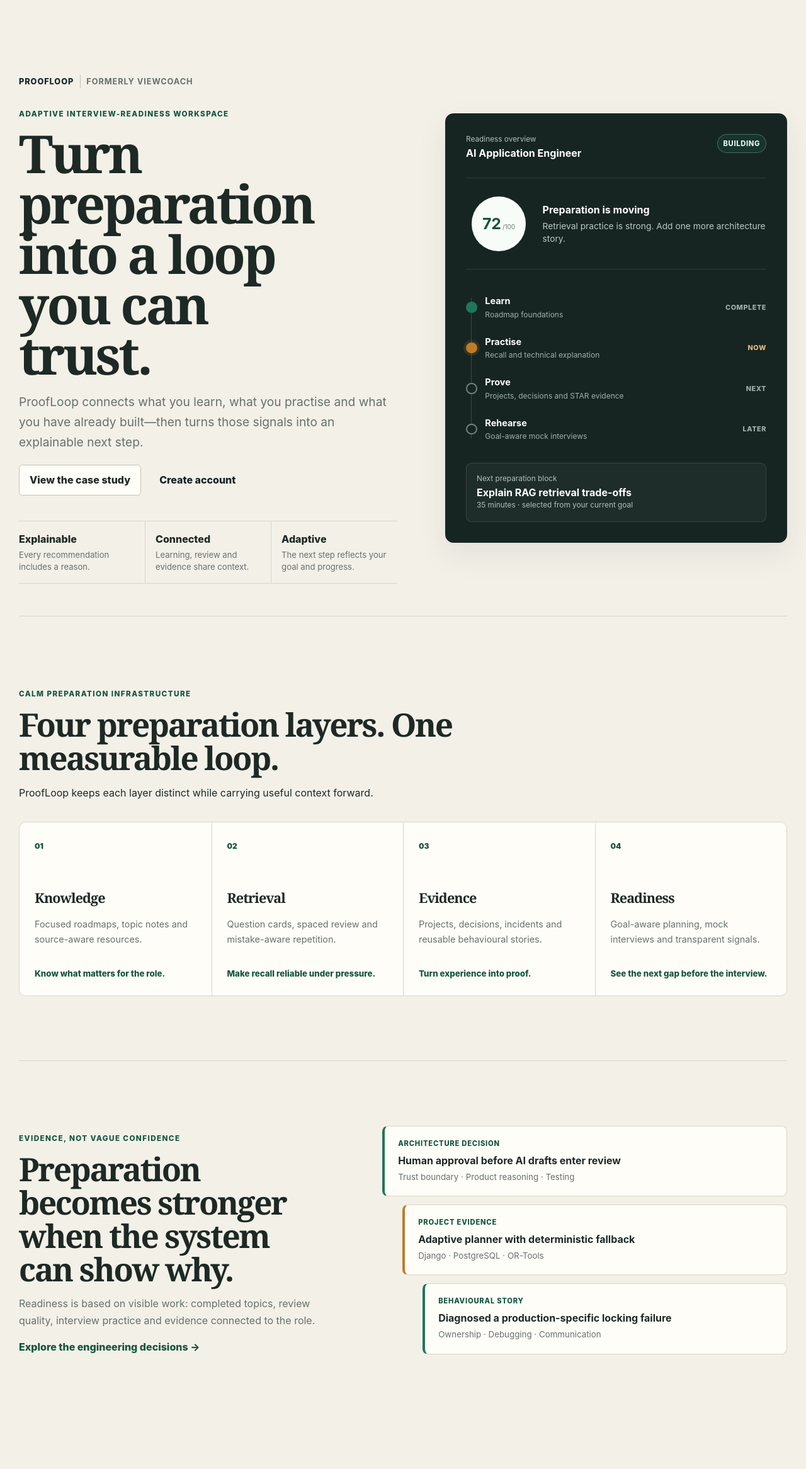
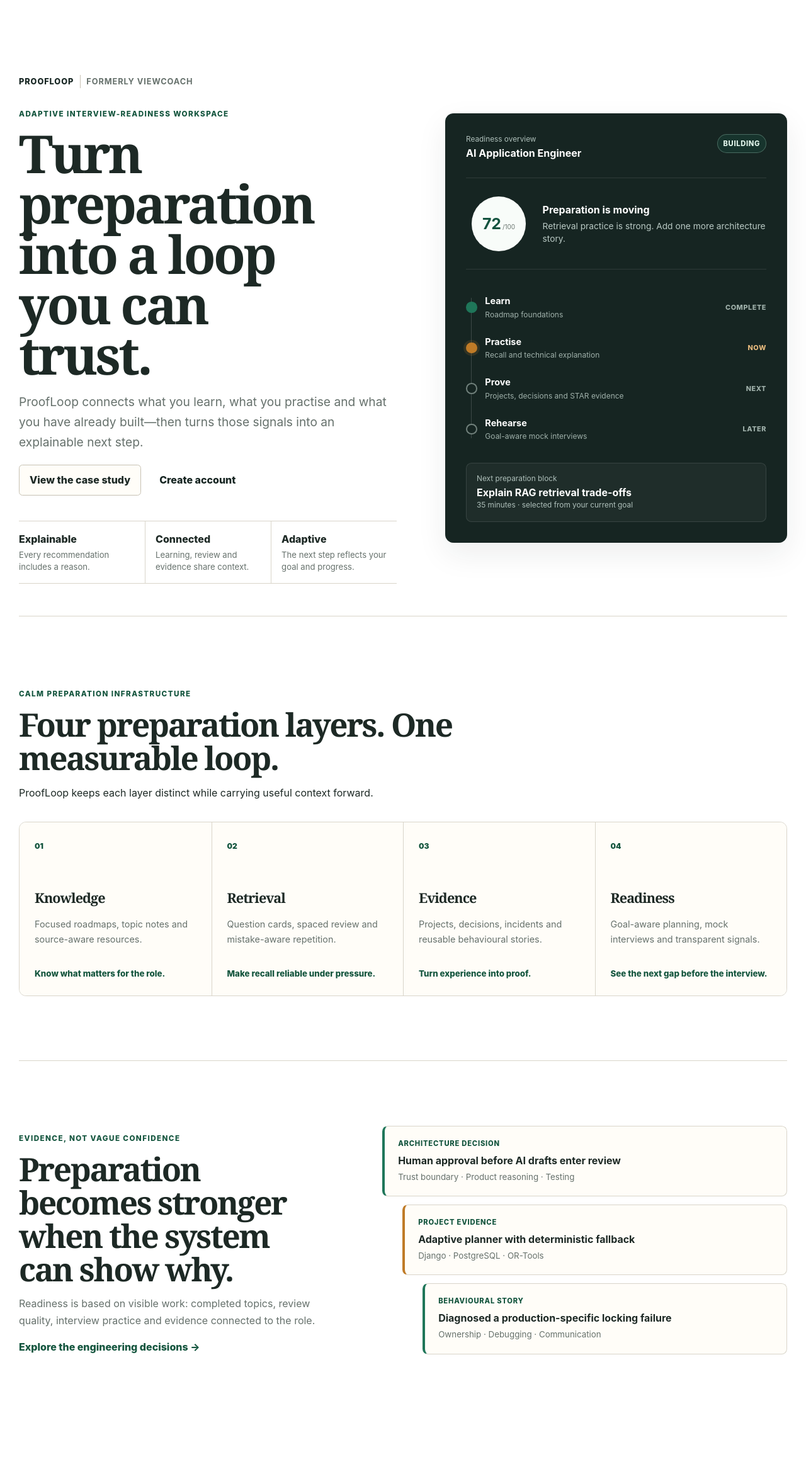
Before and after one commit to nonluthando/ViewCoach, a Django app: page / in a window 1280 px wide. Shown: the part 75-2408 px from the top of the page at 63% size. Run offline with Django 5.2, Linux system fonts and the light colour scheme; some libraries are stand-ins or nearby versions.

Commit message:
Update CSS for background and public body styles

```diff
--- a/static/css/proofloop.css
+++ b/static/css/proofloop.css
@@ -1059,4 +1059,18 @@ body {
         animation-duration: 0.01ms !important;
         animation-iteration-count: 1 !important;
     }
+
 }
+html {
+    background: #ffffff;
+}
+
+.public-body {
+    min-height: 100vh;
+    color: var(--proofloop-text);
+    background: #ffffff;
+}
+
+.proofloop-landing-page {
+    background: #ffffff;
+}
```
